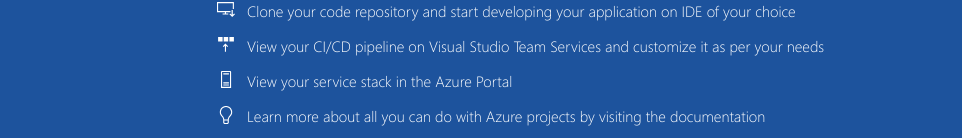
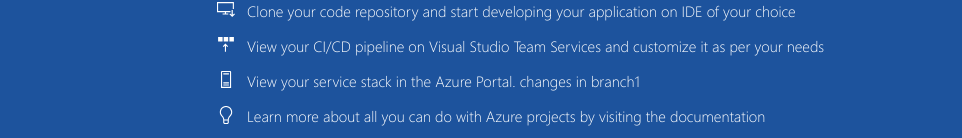
Before and after one commit to kushalpuri0329/samplecode, a plain HTML site: page index.html in a window 1280 px wide. Shown: the part 659-797 px from the top of the page, without its empty margins (8-970 px from the left). Drawn offline with Linux system fonts and the light colour scheme.

Commit message:
Changes by branch1 user

```diff
--- a/index.html
+++ b/index.html
@@ -40,7 +40,7 @@
                             <div class="step-icon">
                                 <img src="img/stackWhite.svg">
                             </div>
-                            <div class="step-text"><a href="http://portal.azure.com">View your service stack in the Azure Portal</a></div>
+                            <div class="step-text"><a href="http://portal.azure.com">View your service stack in the Azure Portal. changes in branch1</a></div>
                         </div>
                         <div class="step">
                             <div class="step-icon">
```
